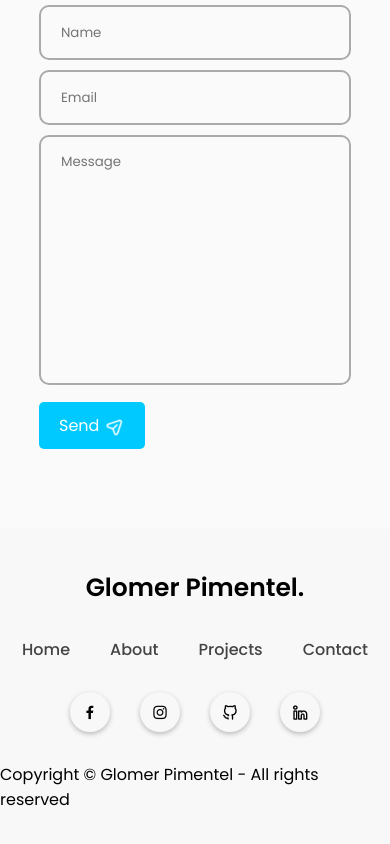
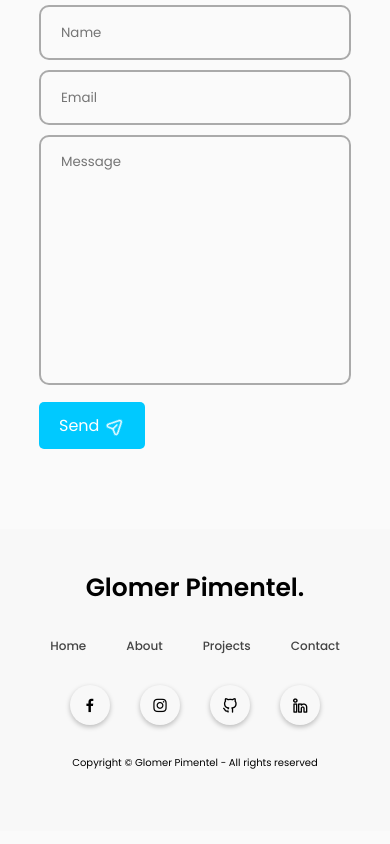
Before and after one commit to Dextarfinity/Personal-Web, a plain HTML site: page index.html in a window 390 px wide. Shown: the part 3456-4300 px from the top of the page. Drawn offline with nearby package versions, Linux system fonts and the light colour scheme; a script that the page names is missing.

Commit message:
changed fonts

```diff
--- a/assets/css/style.css
+++ b/assets/css/style.css
@@ -605,6 +605,13 @@
     .input-field{
         width: 100%;
     }
+    .bottom-footer{
+        font-size: 10px;
+    }
+    .middle-footer .footer-menu{
+        display: flex;
+        font-size: 12px;
+    }
 }
 
 .btn {
```
